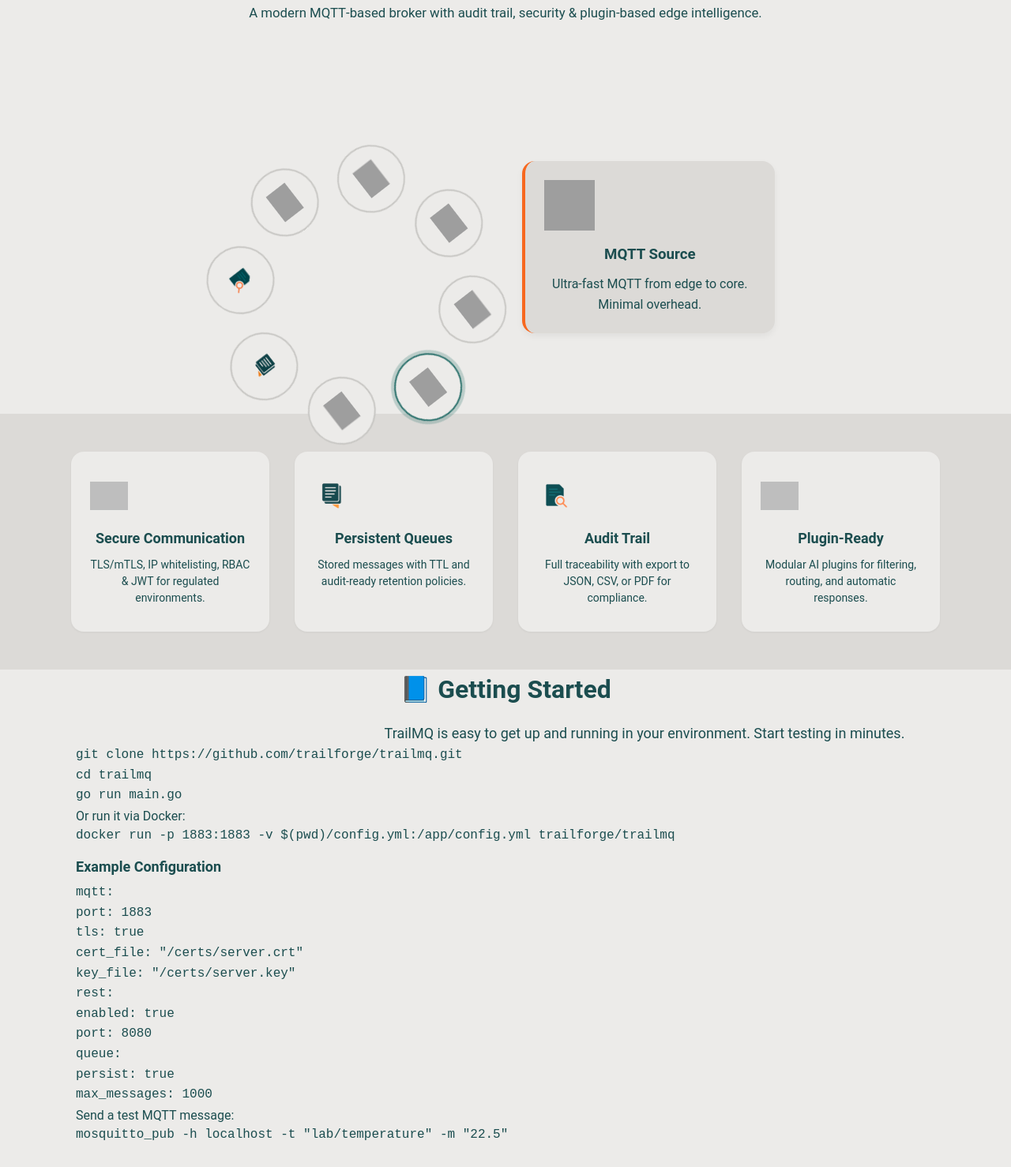
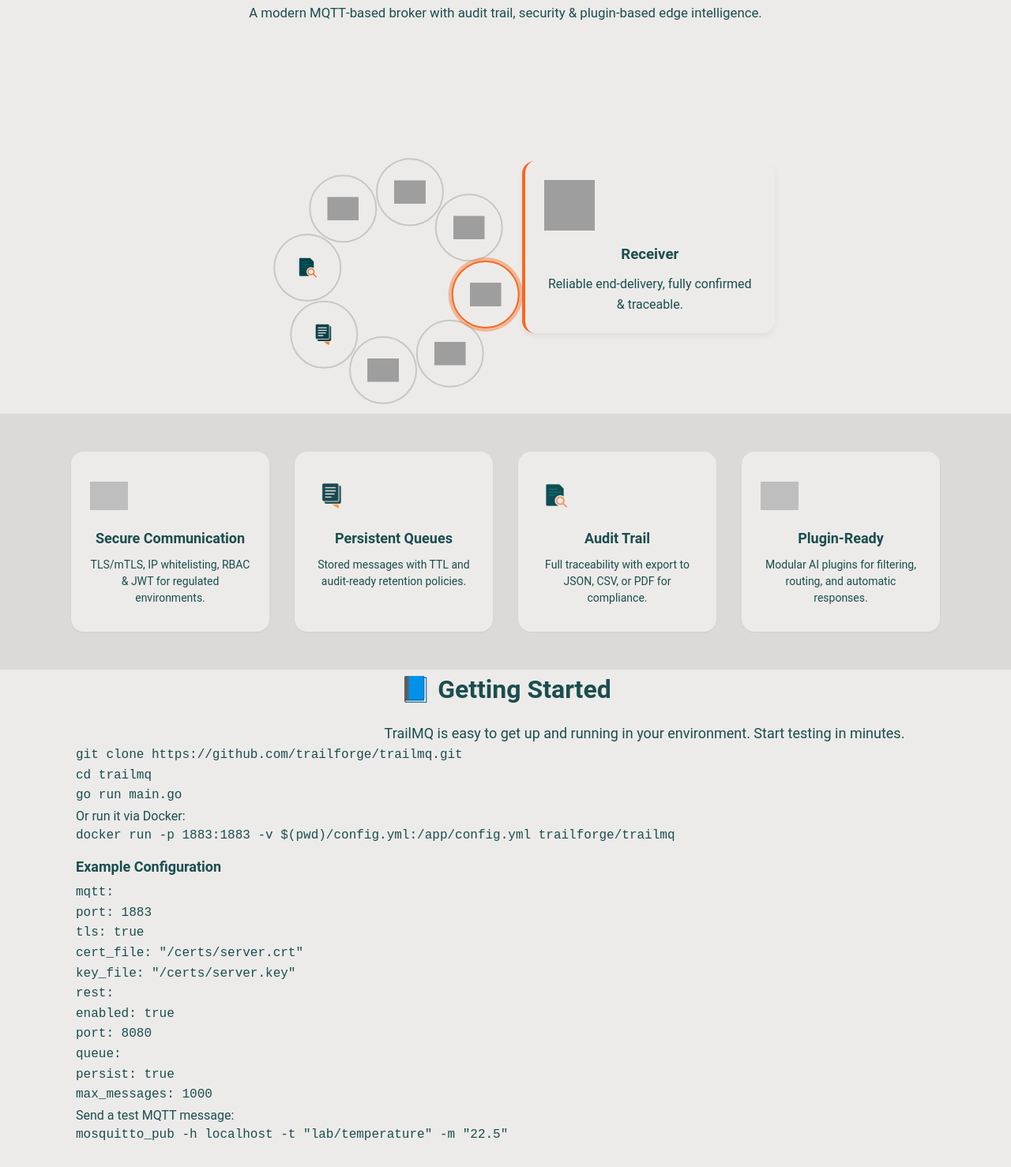
Before and after one commit to RainerGewalt/trailmq_website, a Jekyll site: the page built from index.md, in a window 1280 px wide, cut to the strip 669-2147 px from the top of the page. Shown: the whole strip at 79% size. Built offline with Jekyll 4.4.1, drawn with Linux system fonts in a browser that asks for light colours; some of the changed lines change nothing that is shown; grey boxes are pictures that could not be loaded.

Commit message:
init new circle styling

```diff
--- a/assets/css/landing.css
+++ b/assets/css/landing.css
@@ -192,6 +192,52 @@
     }
 
 
+}
+/* ---------- Feature-Wheel ---------- */
+
+/* 0. Keyframe-Animation entfernen (wir rotieren via JS) */
+.circle { animation: none; }
+
+/* 1. Hintergrund an Palette anpassen */
+.station,
+.pipeline-info,
+.circle { background: var(--surface); }  /* vorher #fff/#ECEBE9 */
+
+/* 2. Hover-Scale raus, Farbakzent beibehalten */
+.station:hover { transform: none; border-color: var(--accent); }
+
+/* 3. Pipeline-Layout – Rad & Info-Card trennen                       */
+.pipeline-widget{
+    display: flex;
+    flex-direction: row;
+    align-items: center;
+    justify-content: center;
+    gap: 3rem;               /* mehr Luft */
+    flex-wrap: nowrap;       /* nie umbrechen */
+}
+
+/* 4. Breakpoint: unter 720 px untereinander – aber zentriert         */
+@media (max-width: 720px){
+    .pipeline-widget{flex-direction: column; gap: 2rem;}
+    .pipeline-info { order: 2; }     /* Info-Card unter dem Rad */
+}
+
+/* 5. Kreis responsiv skalieren                                       */
+.circle{
+    width: clamp(240px, 50vw, 380px);
+    height: clamp(240px, 50vw, 380px);
+}
+
+/* 6. Station-Knopf proportional                                      */
+.station{
+    width: clamp(68px, 18%, 90px);
+    height: clamp(68px, 18%, 90px);
+    padding: clamp(6px, 2rem - 100%, 12px);
+}
+
+/* 7. Dark-Mode: Station-BG nicht weiß                                */
+@media (prefers-color-scheme: dark){
+    .station, .circle, .pipeline-info{ background: var(--surface-alt); }
 }
 
 
@@ -502,3 +548,29 @@
     margin-inline: auto;
     max-width: 640px;
 }
+
+
+/*   OVERRIDES  -------------------------------------------------- */
+
+/* A. Keyframe-Animation 100 % abschalten  */
+.circle        { animation: none !important; }
+
+/* B. Station-Farben & Highlight (Sekundärfarbe) */
+.station{
+    background: var(--base-100);
+    border: 2px solid var(--base-300);
+    transition: border-color .25s, box-shadow .25s;
+}
+.station:hover,
+.station.active{
+    border-color: var(--secondary);
+}
+.station.active{
+    box-shadow: 0 0 0 4px color-mix(in srgb, var(--secondary) 40%, transparent);
+}
+
+/* C. Hover-Scale endgültig raus  */
+.station:hover{ transform: none !important; }
+
+/* D. Info-Panel bleibt hell, nur Streifen in Sekundärfarbe */
+.pipeline-info{ background: var(--base-100); }
--- a/assets/js/pipeline.js
+++ b/assets/js/pipeline.js
@@ -1,8 +1,10 @@
+/* pipeline.js  (v3) – ein einziger Dreh-Mechanismus, aufrechte Icons */
 document.addEventListener("DOMContentLoaded", () => {
-    /* metadata for the 8 stations in the same order as HTML buttons */
+
+    /* --- Daten --- */
     const data = [
         ["MQTT Source",      "Ultra-fast MQTT from edge to core. Minimal overhead."],
-        ["Secure Gateway",   "TLS/mTLS, JWT and RBAC for robust security."],
+        ["Secure Gateway",   "TLS/mTLS, JWT, and RBAC for robust security."],
         ["Message Queue",    "Persistent queue with TTL, priority and DLQs."],
         ["Audit Trail",      "All actions logged, tamper-proof. PDF/CSV export."],
         ["Rule Engine",      "AI-based routing & filtering. Real-time semantics."],
@@ -11,32 +13,76 @@
         ["Receiver",         "Reliable end-delivery, fully confirmed & traceable."]
     ];
 
-    const circle   = document.getElementById("pipeline-circle");
-    const btns     = circle.querySelectorAll(".station");
-    const icon     = document.getElementById("pipeline-icon");
-    const titleEl  = document.getElementById("pipeline-title");
-    const descEl   = document.getElementById("pipeline-desc");
+    /* --- DOM --- */
+    const circle  = document.getElementById("pipeline-circle");   // nur Hülle
+    const nodes   = [...circle.querySelectorAll(".station")];
+    const icon    = document.getElementById("pipeline-icon");
+    const title   = document.getElementById("pipeline-title");
+    const desc    = document.getElementById("pipeline-desc");
 
-    let auto = true, timer;
+    /* --- Konstanten & State --- */
+    let RADIUS, STEP, rotation = 0, active = 0;
+    const SPEED = 0.15;                    // ° pro Frame  →  1 U ~ 40 s
+    let auto   = true;
 
-    function setActive(idx){
-        btns.forEach(b => b.classList.remove("active"));
-        btns[idx].classList.add("active");
-        /* update info panel */
-        icon.src   = btns[idx].querySelector("img").src;
-        titleEl.textContent = data[idx][0];
-        descEl.textContent  = data[idx][1];
+    /* --- Hilfsfunktionen --- */
+    const mod  = a => ((a % 360) + 360) % 360;
+
+    function layout(){
+        const w = circle.offsetWidth;
+        RADIUS  = w/2 - 46;                // 46 px ≈ halbe Station
+        STEP    = 360 / nodes.length;
     }
-    /* initial */
-    setActive(0);
 
-    /* pause auto-rotation 3 s when user clicks */
-    btns.forEach((btn,i)=>{
+    function setActive(i){
+        if (i === active) return;
+        nodes[active].classList.remove("active");
+        nodes[i].classList.add("active");
+        icon.src = nodes[i].querySelector("img").src;
+        title.textContent = data[i][0];
+        desc.textContent  = data[i][1];
+        active = i;
+    }
+
+    function render(){
+        nodes.forEach((btn,i)=>{
+            const angle = i*STEP + rotation;
+            /* 1. um die Mitte »aufspeichen«, 2. Gegenrotation für aufrechte Icons */
+            btn.style.transform =
+                `rotate(${angle}deg) translate(${RADIUS}px) rotate(${-angle}deg)`;
+        });
+
+        /* Index bestimmen: wessen Winkel liegt am nächsten bei 0 °? */
+        const idx = mod(Math.round(-rotation / STEP)) % nodes.length;
+        setActive(idx);
+    }
+
+    /* Klick   ---------------------------------------------------- */
+    nodes.forEach((btn,i)=>{
         btn.addEventListener("click", ()=>{
-            circle.style.animationPlayState="paused";
-            clearTimeout(timer);
-            setActive(i);
-            timer=setTimeout(()=>circle.style.animationPlayState="running",3000);
+            const target = -i*STEP;          // dieser Winkel soll 0 ° werden
+            /* kürzesten Weg im Uhrzeigersinn wählen */
+            let delta = mod(target - rotation);
+            rotation = mod(rotation + delta);
+            render();
+
+            auto = false;
+            setTimeout(()=>auto = true, 1200);
         });
     });
+
+    /* Loop  ------------------------------------------------------ */
+    function loop(){
+        if (auto){
+            rotation = mod(rotation + SPEED);
+            render();
+        }
+        requestAnimationFrame(loop);
+    }
+
+    /* Init ------------------------------------------------------- */
+    layout();
+    render();
+    loop();
+    window.addEventListener("resize", ()=>{ layout(); render(); });
 });
```
